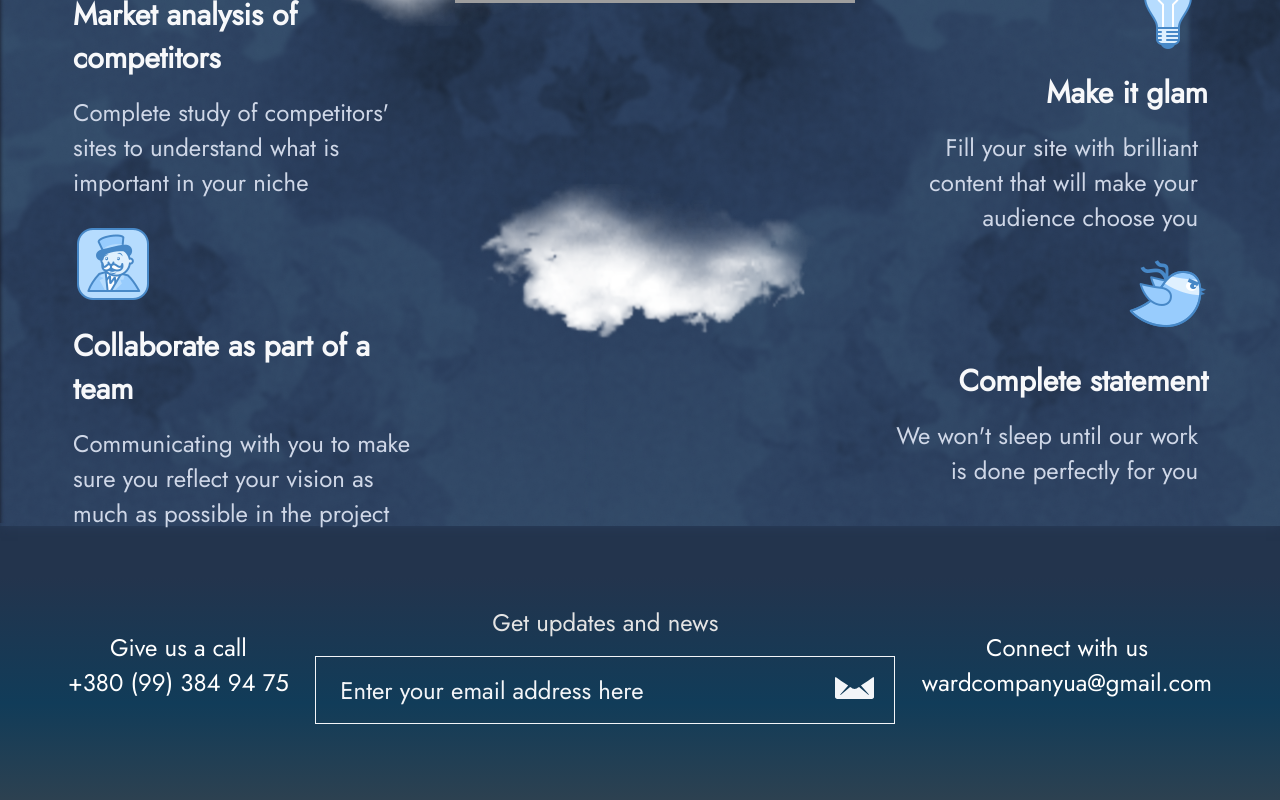
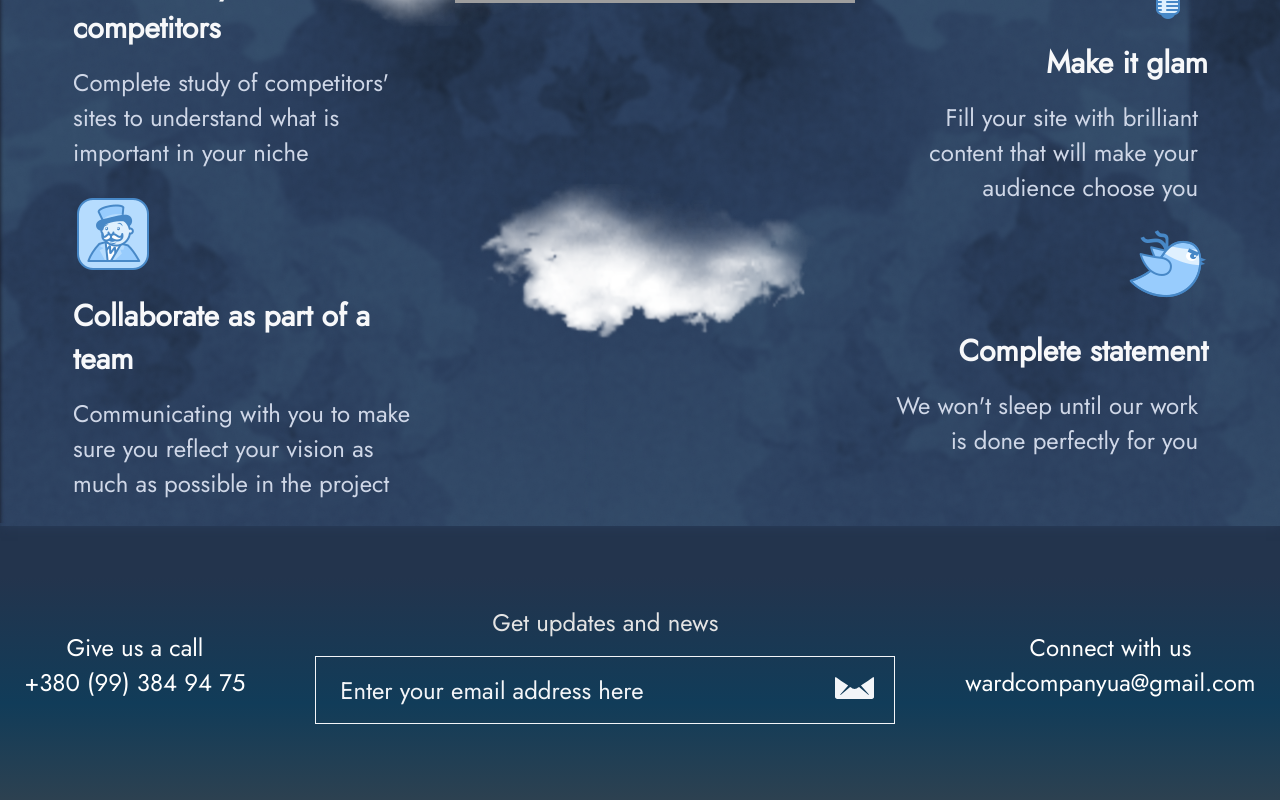
Before and after one commit to vladsatan/WARD, a React (Create React App) app: page / in a window 1280 px wide. Shown: the part 7226-8026 px from the top of the page. Built offline with nearby package versions, Linux system fonts and the light colour scheme; grey boxes are pictures that could not be loaded.

Commit message:
some changes

```diff
--- a/src/Components/Cases/Cases.scss
+++ b/src/Components/Cases/Cases.scss
@@ -97,7 +97,7 @@
   width: 100%;
   z-index: 12;
   position: absolute;
-  top: 30px;
+  top: 0px;
   left: 0;
   padding: 72px 72px 43px 73px;
   display: flex;
--- a/src/Components/Footer/Footer.scss
+++ b/src/Components/Footer/Footer.scss
@@ -6,10 +6,10 @@
 .footer_container {
   max-width: 1440px;
   background:linear-gradient(180deg, #23344D 19.22%, #113C59 63.56%, #32424F 104.49%);
-  padding: 82px 68px;
+  padding: 82px 20px;
   display: flex;
   align-items: center;
-  justify-content: space-between;
+  justify-content: center;
   position: relative;
   margin: 0 auto;
 }
@@ -29,6 +29,7 @@
 
 .contact-input {
   text-align: center;
+  margin: 0 70px;
 }
 
 .contact-input h3 {
@@ -103,7 +104,7 @@
   font-size: 20px;
 }
 .footer_container {
-  padding: 35px 68px;
+  padding: 35px 20px;
 }
 }
 
@@ -125,7 +126,7 @@
   font-size: 16px;
 }
 .footer_container {
-  padding: 35px 30px;
+  padding: 35px 20px;
 }
 }
 
@@ -153,7 +154,7 @@
   font-size: 14px;
 }
 .footer_container {
-  padding: 35px 30px;
+  padding: 35px 20px;
 }
 }
 
@@ -187,7 +188,7 @@
 }
 }
 
-@media (max-width: 630px) {
+@media (max-width: 550px) {
   .contact-input-flex {
     width: 230px;
     margin: 0 10px;
@@ -225,4 +226,7 @@
   flex-wrap: wrap;
   flex-direction: column;
 }
+.contact-input {
+  margin: 0 0px;
 }
+}
```
